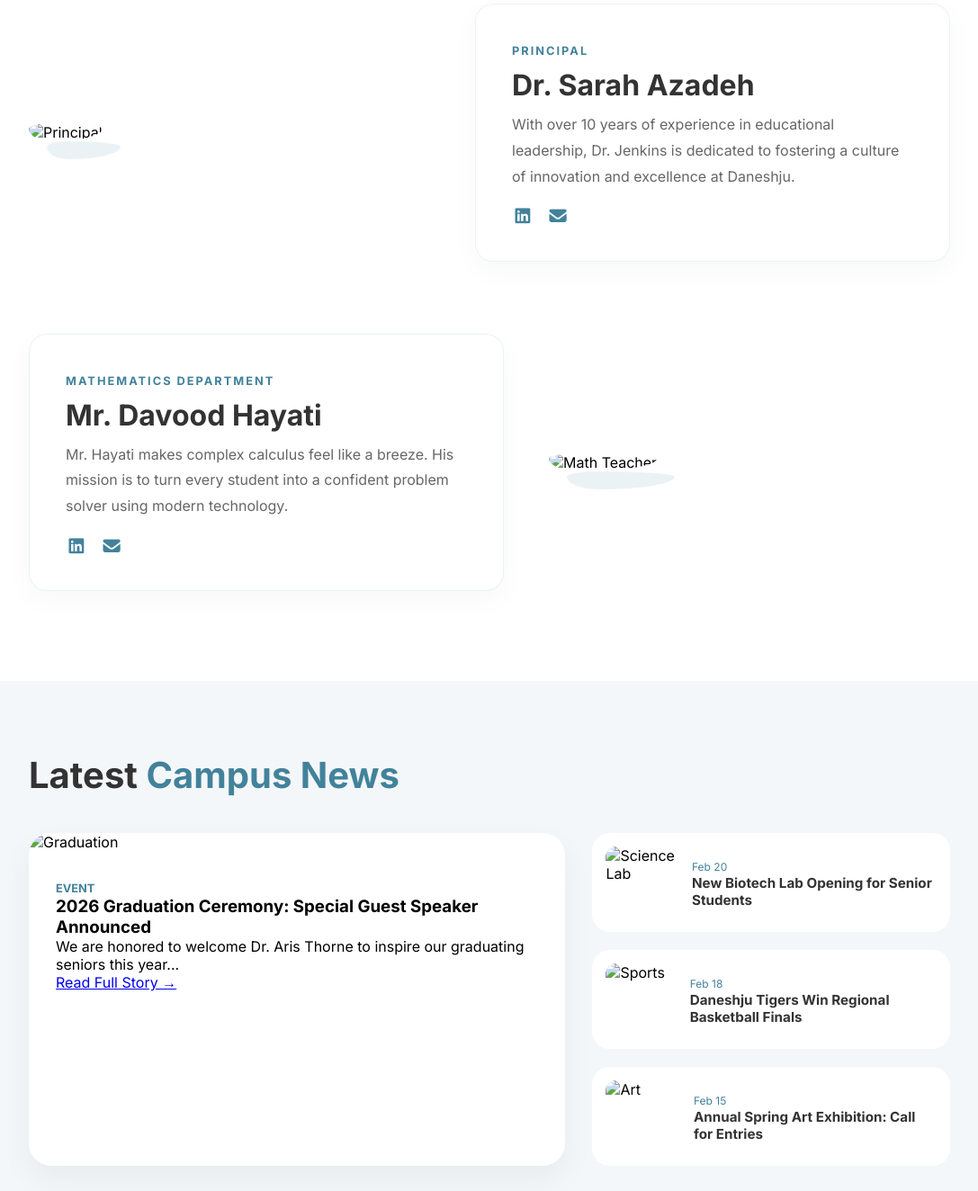
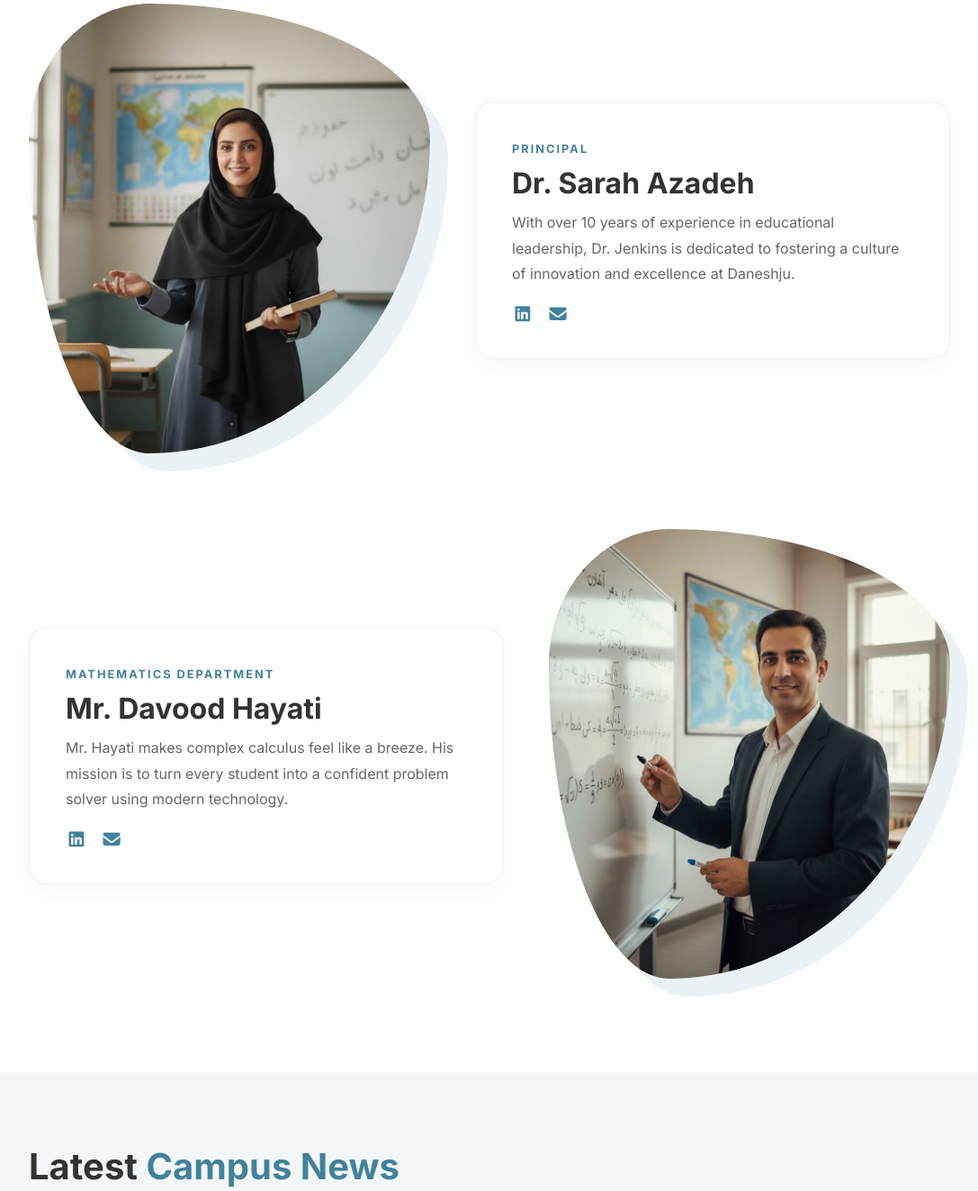
Before and after one commit to MK-dev911/School-Website, a plain HTML site: page index.html in a window 1280 px wide. Shown: the part 1550-2874 px from the top of the page at 90% size, without its empty margins (96-1183 px from the left). Drawn offline with Linux system fonts and the light colour scheme; files whose address does not match are found by name; a web font is replaced by a local one.

Commit message:
Update index.html

```diff
--- a/index.html
+++ b/index.html
@@ -33,7 +33,7 @@
   </head>
   <body>
     <div class="loader">
-      <img src="img/loading.gif" alt="Loading..." />
+      <img src="image/loading.gif" alt="Loading..." />
     </div>
     <header>
       <nav class="navbar">
@@ -130,7 +130,7 @@
       <div class="teacher-container">
         <div class="teacher-row">
           <div class="teacher-image">
-            <img src="img/female teacher.jpg" alt="Principal" />
+            <img src="image/female teacher.jpg" alt="Principal" />
           </div>
           <div class="teacher-info">
             <span class="role">Principal</span>
@@ -149,7 +149,7 @@
 
         <div class="teacher-row reverse">
           <div class="teacher-image">
-            <img src="img/male teacher.jpg" alt="Math Teacher" />
+            <img src="image/male teacher.jpg" alt="Math Teacher" />
           </div>
           <div class="teacher-info">
             <span class="role">Mathematics Department</span>
@@ -177,7 +177,7 @@
         <div class="news-main">
           <div class="news-card big">
             <div class="news-image">
-              <img src="img/graduation.jpg" alt="Graduation" />
+              <img src="image/graduation.jpg" alt="Graduation" />
               <div class="date-badge">24<span>Feb</span></div>
             </div>
             <div class="news-content">
@@ -194,7 +194,7 @@
 
         <div class="news-sidebar">
           <div class="news-card mini">
-            <img src="img/lab.jpg" alt="Science Lab" />
+            <img src="image/lab.jpg" alt="Science Lab" />
             <div class="mini-content">
               <span class="date">Feb 20</span>
               <h4>New Biotech Lab Opening for Senior Students</h4>
@@ -202,7 +202,7 @@
           </div>
 
           <div class="news-card mini">
-            <img src="img/football.jpg" alt="Sports" />
+            <img src="image/football.jpg" alt="Sports" />
             <div class="mini-content">
               <span class="date">Feb 18</span>
               <h4>Daneshju Tigers Win Regional Basketball Finals</h4>
@@ -210,7 +210,7 @@
           </div>
 
           <div class="news-card mini">
-            <img src="img/art.jpg" alt="Art" />
+            <img src="image/art.jpg" alt="Art" />
             <div class="mini-content">
               <span class="date">Feb 15</span>
               <h4>Annual Spring Art Exhibition: Call for Entries</h4>
```
